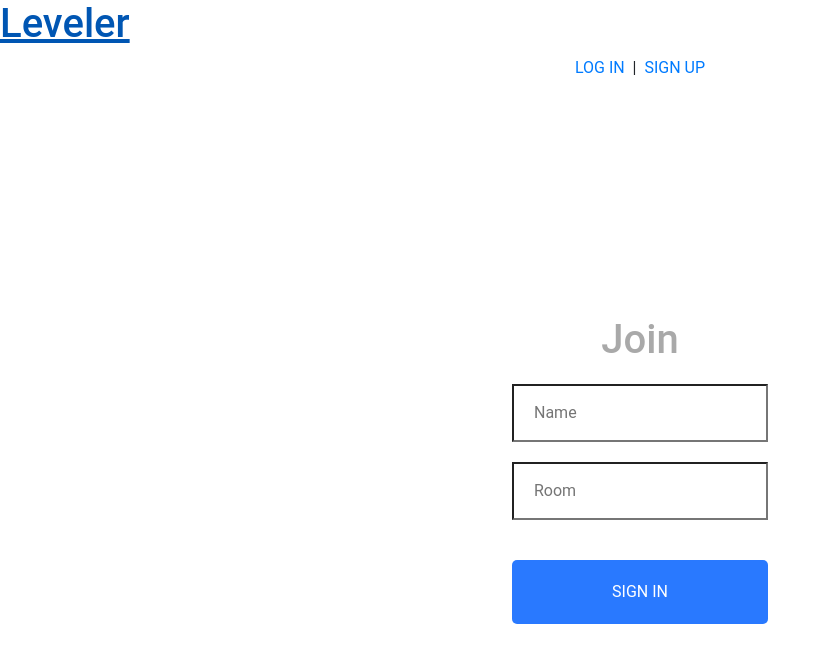
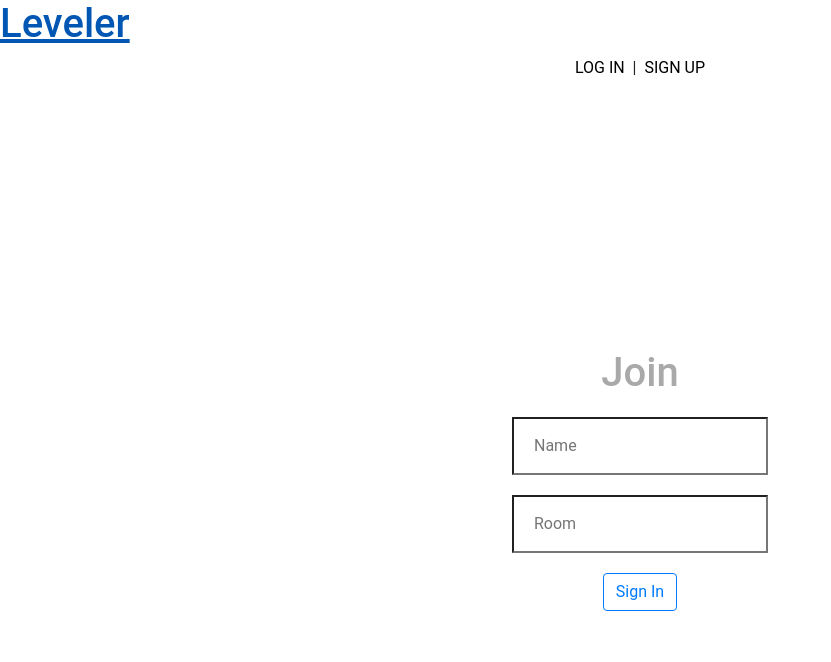
Before and after one commit to eag58914/leveler-app-mern, a React (Create React App) app: page /join in a window 1280 px wide. Shown: the top 662 px of the page, without its empty margins (0-831 px from the left). Built offline with nearby package versions, Linux system fonts and the light colour scheme; no server answers.

Commit message:
small class name changes

```diff
--- a/src/components/NavBar/NavBar.jsx
+++ b/src/components/NavBar/NavBar.jsx
@@ -1,5 +1,6 @@
 import React from 'react';
 import { Link } from 'react-router-dom';
+import('./NavBar.css');
 
 const NavBar = (props) => {
 	let nav = props.user ? (
@@ -14,17 +15,17 @@ const NavBar = (props) => {
 				Join a Chat
 			</Link>
 			&nbsp;&nbsp;|&nbsp;&nbsp;&nbsp;
-			<Link to="" className="NavBar-link" onClick={props.handleLogout}>
+			<Link to="" className="NavBar-Link" onClick={props.handleLogout}>
 				LOG OUT
 			</Link>
 		</div>
 	) : (
 		<div>
-			<Link to="/login" className="NavBar-link">
+			<Link to="/login" className="NavBar-Link">
 				LOG IN
 			</Link>
 			&nbsp;&nbsp;|&nbsp;&nbsp;
-			<Link to="/signup" className="NavBar-link">
+			<Link to="/signup" className="NavBar-Link">
 				SIGN UP
 			</Link>
 		</div>
--- a/src/pages/Joinpage/JoinPage.jsx
+++ b/src/pages/Joinpage/JoinPage.jsx
@@ -31,7 +31,7 @@ const JoinPage = () => {
 						onClick={(event) => (!name || !room ? event.preventDefault() : null)}
 						to={`/chat?name=${name}&room=${room}`}
 					>
-						<button className="button mt-20" type="submit">
+						<button className="btn btn-outline-primary" type="submit">
 							Sign In{' '}
 						</button>
 					</Link>
```
